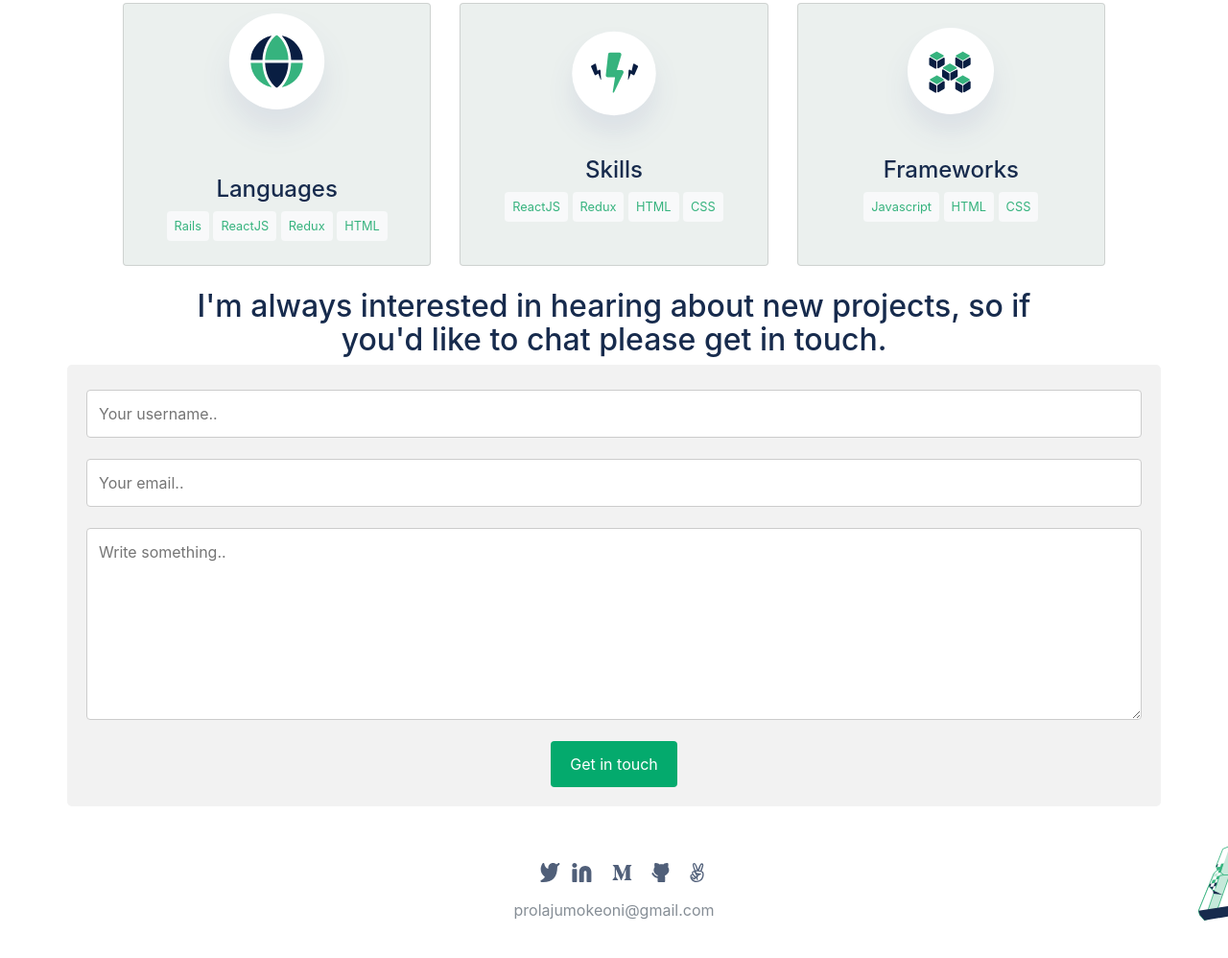
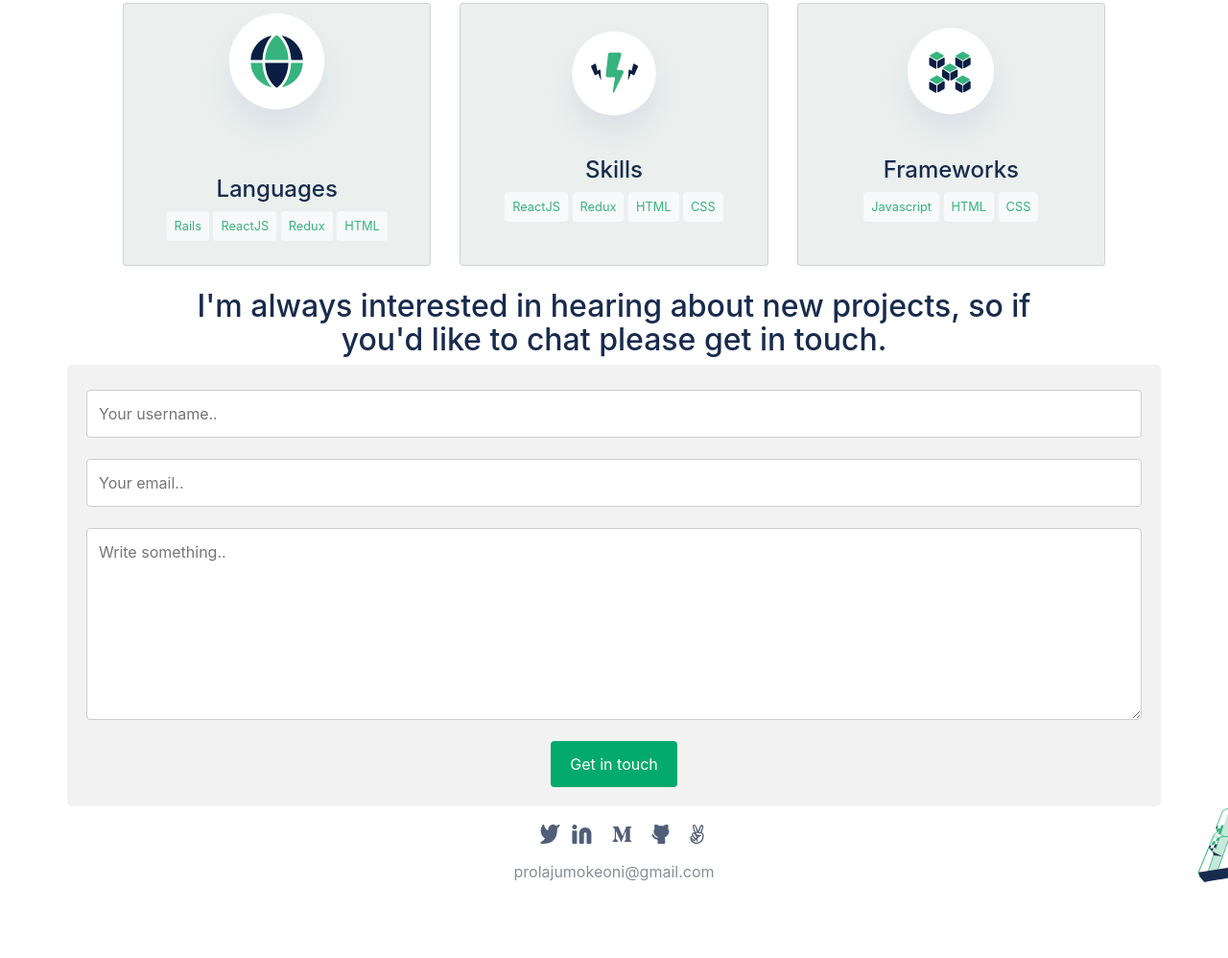
Before and after one commit to prolajumokeoni/portfolio, a website: page index.html in a window 1280 px wide. Shown: the part 1306-2304 px from the top of the page at 96% size. Before the commit the page ends 2266 px from the top, so only its background shows below. Drawn offline with nearby package versions, Linux system fonts and the light colour scheme.

Commit message:
Position footer

```diff
--- a/assets/styles.css
+++ b/assets/styles.css
@@ -120,6 +120,7 @@ input[type=submit]:hover {
 
 .footer {
   position: relative;
+  margin-bottom: 100px;
 }
 
 .footer-img {
@@ -129,7 +130,3 @@ input[type=submit]:hover {
   right: 0;
   top: 0;
 }
-
-.footer-icons {
-  margin-top: 40px;
-}
--- a/index.html
+++ b/index.html
@@ -175,7 +175,7 @@
         <input type="submit" value="Get in touch">
       </form>
     </div>
-    <div class="footer">
+    <div class="footer fixed-bottom">
       <img class="footer-img" src="./assets/images/illustration-contact-form.svg" alt="img">
       <div class="icons p-3 footer-icons pb-0">
         <a href="#"><img class="pl-3" src="./assets/images/twitter.svg" alt="icon"></a>
```
